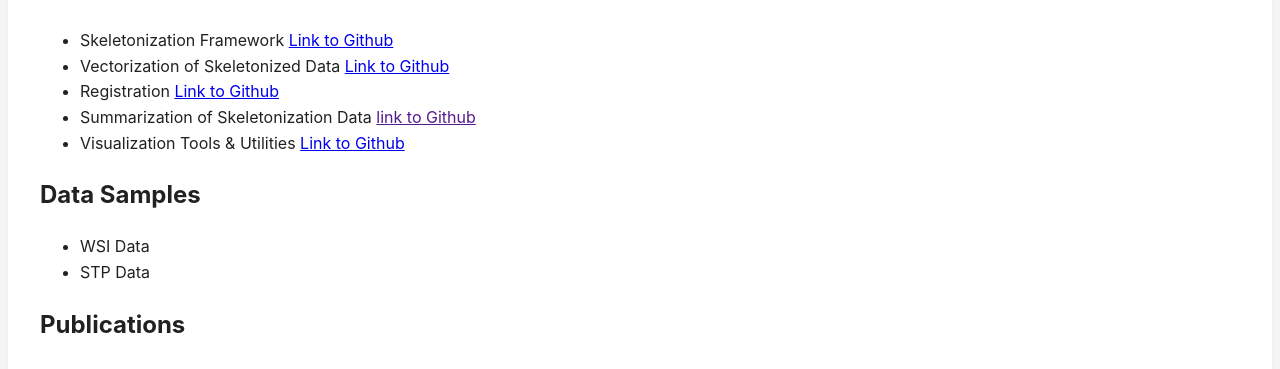
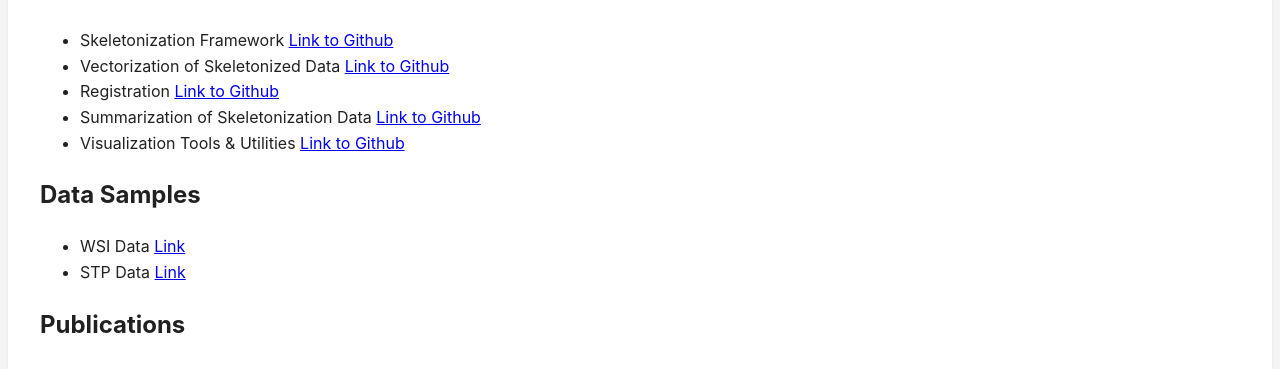
Before and after one commit to ppmitra/BAPDataAndCode, a Jekyll site: the page built from pages/skeletonization.md, in a window 1280 px wide. Shown: the part 867-1236 px from the top of the page. Built offline with Jekyll 4.4.1, drawn with Linux system fonts in a browser that asks for light colours; comment, search, counter and statistics services are not loaded.

Commit message:
Update skeletonization.md

```diff
--- a/pages/skeletonization.md
+++ b/pages/skeletonization.md
@@ -15,11 +15,11 @@
 - Skeletonization Framework [Link to Github](https://github.com/MitraLab-Organization/2D-Skeletonization/tree/main/Skektonization_Suite)
 - Vectorization of Skeletonized Data [Link to Github](https://github.com/MitraLab-Organization/2D-Skeletonization/tree/main/Vectorization)
 - Registration [Link to Github](https://github.com/twardlab/emlddmm)
-- Summarization of Skeletonization Data [link to Github]()
+- Summarization of Skeletonization Data [Link to Github](https://github.com/MitraLab-Organization/2D-Skeletonization/tree/main/Summarization)
 - Visualization Tools & Utilities [Link to Github](https://github.com/MitraLab-Organization/2D-Skeletonization/tree/main/Utilities)
 
 ## Data Samples
-- WSI Data
-- STP Data
+- WSI Data [Link](TBD)
+- STP Data [Link](TBD)
 
 ## Publications
```
